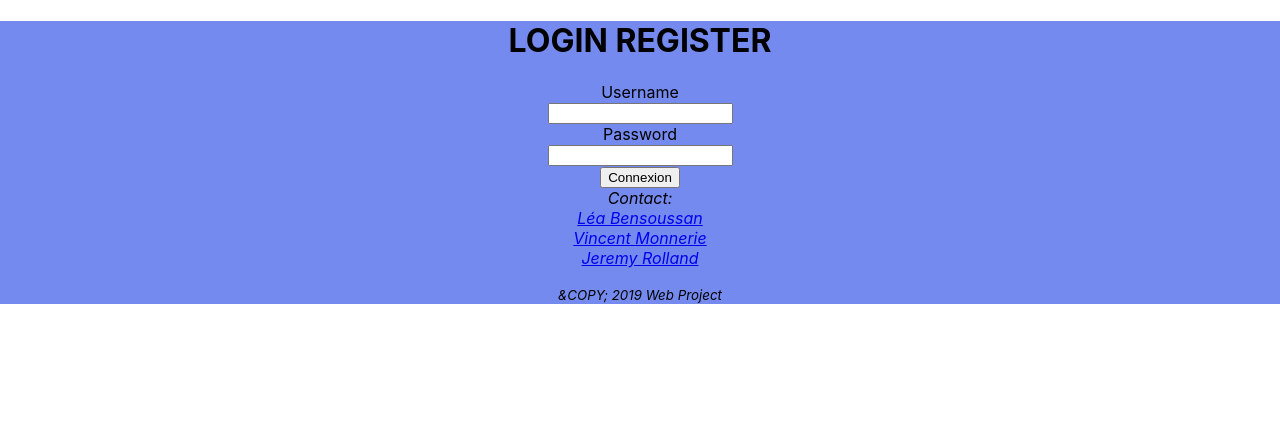
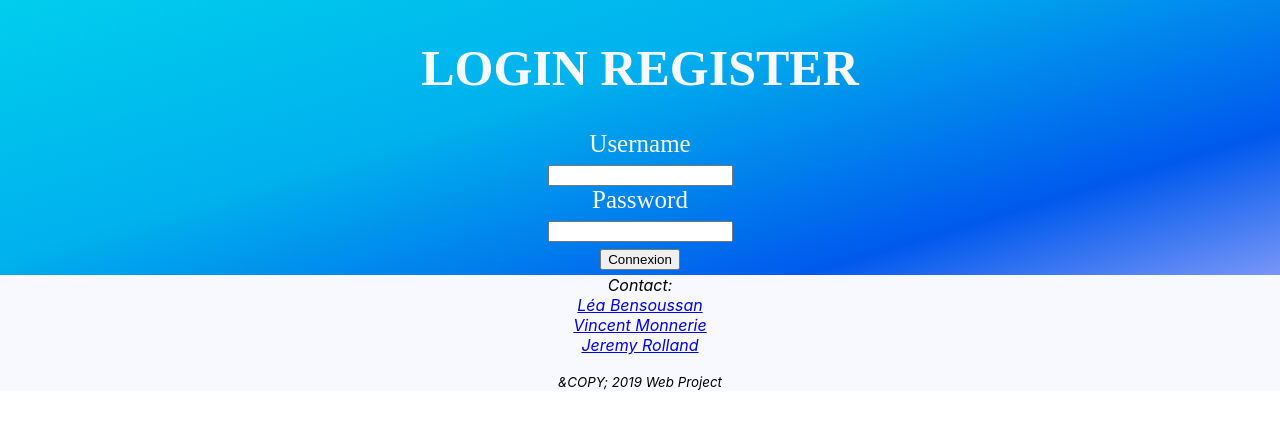
Before and after one commit to RollandJeremy/ProjectWeb, a React (Create React App) app in the folder React/: page / in a window 1280 px wide. Shown: the top 428 px of the page. Built offline with nearby package versions, Linux system fonts and the light colour scheme.

Commit message:
Update App.css
update the app.css for the login and register page

```diff
--- a/React/src/App.css
+++ b/React/src/App.css
@@ -57,3 +57,36 @@
     width: 96%;
   }
 }
+
+.flex-container {
+  display: flex;
+
+  flex-wrap: wrap;
+}
+
+ .Signinup {
+        color : ghostwhite;
+        padding : 5px 0px 5px 0px;
+        font-family: Didot;
+        border-radius: 5px;
+        text-align: center;
+        font-size: 25px;
+ }
+
+
+
+
+
+
+footer {
+        background-color: ghostwhite;
+  }
+
+
+
+
+
+
+    .body_login {
+        background-image: linear-gradient(to right bottom, #00CEED,#00B1ED, #0059ED, #d8c7ff);
+    }
```
